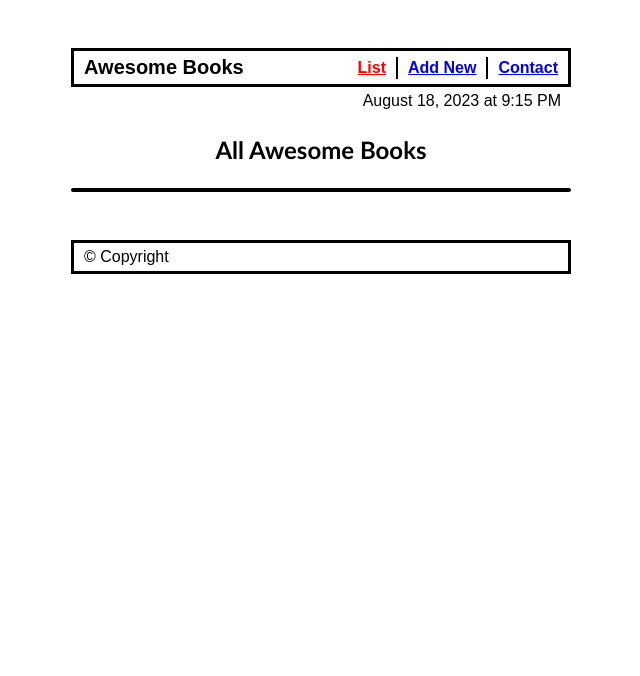
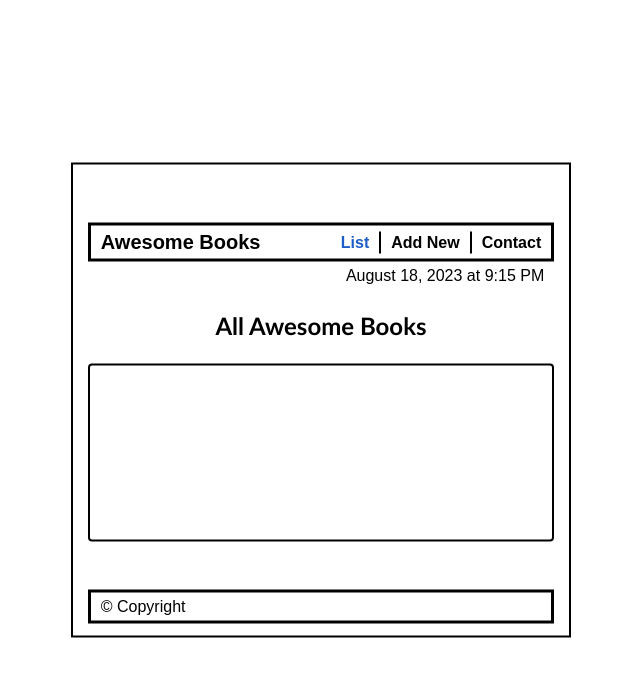
Before and after one commit to NoelLincoln/awesome-books, a website: page index.html in a window 1280 px wide. Shown: the whole page, without its empty margins (319-959 px from the left). Drawn offline with Linux system fonts and the light colour scheme.

Commit message:
add styling to layout

```diff
--- a/index.html
+++ b/index.html
@@ -9,6 +9,7 @@
   </head>
 
   <body>
+    <div class="main-container">
       <header>
         <nav>
           <a href>Awesome Books</a>
@@ -67,6 +68,7 @@
       <footer class="footer">
         <p>&copy Copyright</p>
       </footer>
+    </div>
     <script src="script.js"></script>
   </body>
 
--- a/script.js
+++ b/script.js
@@ -9,41 +9,40 @@ class BookManager {
 
     this.addButton.addEventListener(
       'click',
-      this.handleOnClickAddBook.bind(this),
+      this.handleOnClickAddBook.bind(this)
     );
     this.renderBooks();
   }
 
-  navHandler () {
-    const bookContainer = document.getElementById('books-container')
+  navHandler() {
+    const bookContainer = document.getElementById('books-container');
     const formSection = document.getElementById('form-section');
-    const contactSection = document.getElementById('contact-section')
-    const navUl = document.getElementById("nav_links");
-    const navLinks = navUl.getElementsByClassName("link");
+    const contactSection = document.getElementById('contact-section');
+    const navUl = document.getElementById('nav_links');
+    const navLinks = navUl.getElementsByClassName('link');
     for (let i = 0; i < navLinks.length; i += 1) {
-      navLinks[i].addEventListener("click", function () {
-        var current = document.getElementsByClassName("active");
+      navLinks[i].addEventListener('click', function () {
+        const current = document.getElementsByClassName('active');
         if (current.length > 0) {
-          current[0].className = current[0].className.replace(" active", "");
+          current[0].className = current[0].className.replace(' active', '');
         }
-        this.className += " active";
-        if (navLinks[i].innerHTML == 'List') {
+        this.className += ' active';
+        if (navLinks[i].innerHTML === 'List') {
           formSection.style.display = 'none';
           contactSection.style.display = 'none';
-        }else if (navLinks[i].innerHTML == 'Add New') {
-        formSection.style.display = 'block';
-        contactSection.style.display = 'none';
-        bookContainer.style.display = 'none'
-      }else if (navLinks[i].innerHTML == 'Contact') {
-        contactSection.style.display = 'block';
-        formSection.style.display = 'none';
-        bookContainer.style.display = 'none';
+        } else if (navLinks[i].innerHTML == 'Add New') {
+          formSection.style.display = 'block';
+          contactSection.style.display = 'none';
+          bookContainer.style.display = 'none';
+        } else if (navLinks[i].innerHTML === 'Contact') {
+          contactSection.style.display = 'block';
+          formSection.style.display = 'none';
+          bookContainer.style.display = 'none';
         } else {
           bookContainer.style.display = 'block';
           contactSection.style.display = 'none';
           formSection.style.display = 'none';
         }
-
       });
     }
   }
@@ -56,17 +55,21 @@ class BookManager {
     this.bookAuthor.value = '';
   }
 
-
-
   // add current time method
 
-  updateCurrentTime () {
+  updateCurrentTime() {
     const now = new Date();
-    const options = {year: 'numeric', month: 'long', day: 'numeric', hour: 'numeric', minute: 'numeric', hour12: true};
+    const options = {
+      year: 'numeric',
+      month: 'long',
+      day: 'numeric',
+      hour: 'numeric',
+      minute: 'numeric',
+      hour12: true,
+    };
     const formattedTime = now.toLocaleString('en-US', options);
     this.time.textContent = formattedTime;
   }
-
 
   addBook() {
     const title = this.bookTitle.value.trim();
@@ -117,7 +120,6 @@ function initializeApp() {
   document.getElementById('form-section').style.display = 'none';
   document.getElementById('contact-section').style.display = 'none';
 
-
   // Call the updateCurrentTime function initially
   app.updateCurrentTime();
   app.navHandler();
--- a/styles.css
+++ b/styles.css
@@ -3,6 +3,22 @@
   padding: 0;
   box-sizing: border-box;
   font-family: Arial, Helvetica, sans-serif;
+}
+
+.main-container {
+  display: flex;
+  flex-direction: column;
+  justify-content: space-between;
+  height: 475px;
+  width: 98%;
+  max-width: 500px;
+  margin: auto;
+  padding: 10px;
+  border: 2px solid black;
+  position: fixed;
+  top: 50%;
+  left: 50%;
+  transform: translate(-50%, -50%);
 }
 
 h1,
@@ -28,6 +44,9 @@ div.time,
 
 .contact {
   margin-top: 3rem;
+  width: 80%;
+  max-width: 450px;
+  margin: auto;
 }
 
 .contact > ul {
@@ -59,7 +78,7 @@ div.time,
 }
 
 .footer {
-  margin: 3rem auto 3rem auto;
+  margin: 3rem auto 2px auto;
   border: 3px solid black;
   padding: 5px 10px 5px 10px;
 }
@@ -69,6 +88,8 @@ article.booklist {
   flex-direction: column;
   border: 2px solid black;
   border-radius: 4px;
+  overflow-y: auto;
+  height: 178px;
 }
 
 .book {
@@ -133,7 +154,7 @@ nav {
 }
 
 nav > a {
-  text-decoration: none;
+  text-decoration: none !important;
   font-size: 20px;
   font-weight: 600;
   color: black;
@@ -145,8 +166,13 @@ nav > ul {
   list-style-type: none;
 }
 
+.link {
+  text-decoration: none;
+  color: black;
+}
+
 .active {
-  color: red;
+  color: rgb(30, 92, 200);
 }
 
 .nav-links li {
@@ -160,3 +186,6 @@ nav > ul {
 }
 /* .nav-links {
 } */
+main {
+  height: auto;
+}
```
Lines whose indentation alone changed are shown as unchanged.
